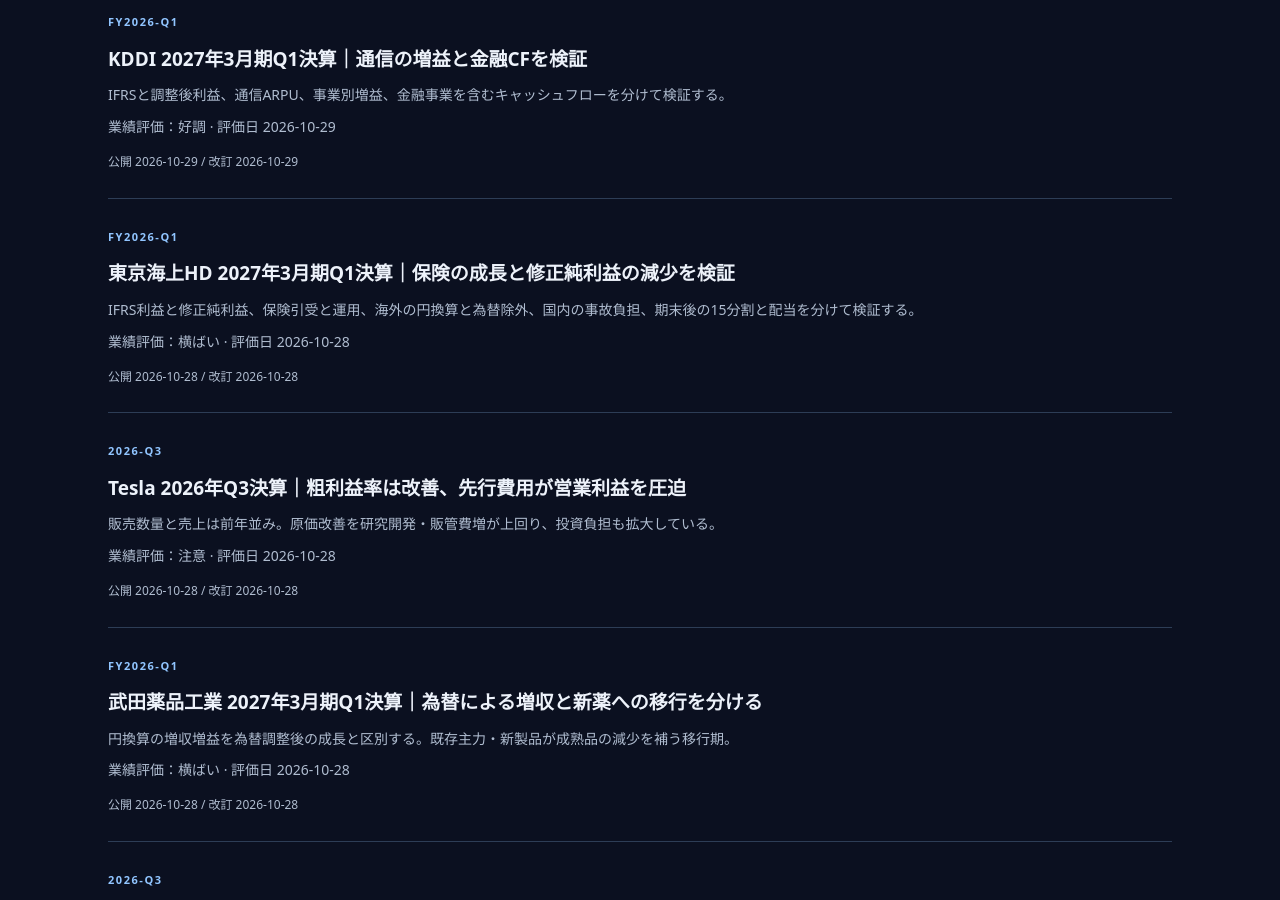
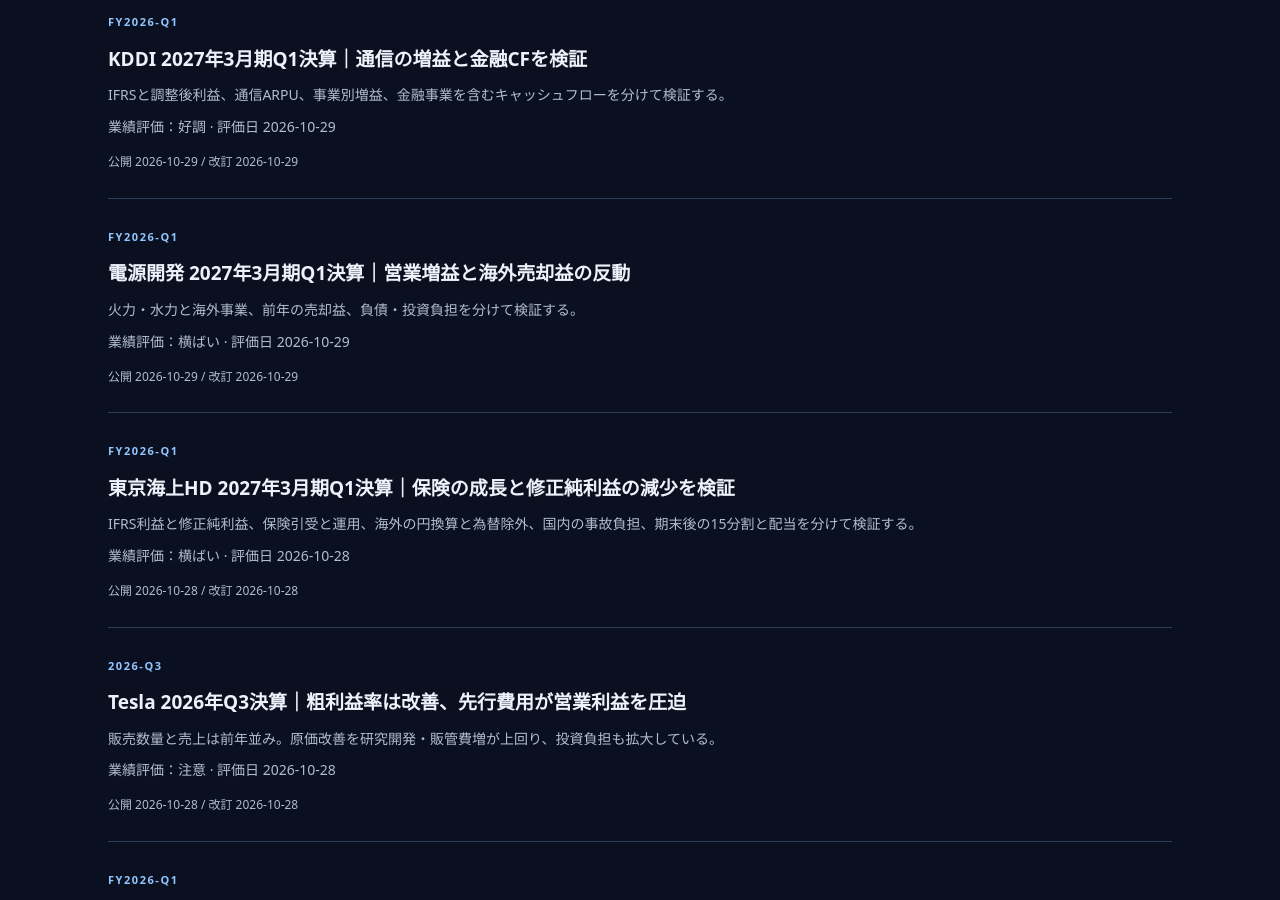
Before and after one commit to nick-shu3/investment-tankyu, a Jekyll site: the page built from index.html, in a window 1280 px wide and 900 px high, scrolled down 3035 px. Built offline with Jekyll 4.4.1, drawn with Linux system fonts in a browser that asks for light colours; some of the changed lines change nothing that is shown; some of the changed text lies outside the part shown.

Commit message:
Add J-POWER FY2026 Q1 earnings analysis (#19)

```diff
--- /dev/null
+++ b/_articles/j-power-fy2026-q1.md
@@ -0,0 +1,112 @@
+---
+title: "電源開発 2027年3月期Q1決算｜営業増益と海外売却益の反動"
+company_id: j-power
+period: FY2026-Q1
+published: "2026-10-29"
+updated: "2026-10-29"
+announcement: "2026-07-31"
+review_status: 公式資料照合・AI分析
+rating: 横ばい
+rating_date: "2026-10-29"
+rating_reason: 売上高と営業利益は増加したが、国内発電の利益は小幅減。前年の海外権益売却益の反動と為替差損が純利益を押し下げた。
+summary: 火力・水力と海外事業、前年の売却益、負債・投資負担を分けて検証する。
+conclusions:
+  - 売上高は前年同期比12.0%増、営業利益は11.7%増。一方、親会社帰属純利益は47.3%減となった。
+  - 減益の主因の一つは前年の北米火力権益売却益の反動。国内発電の販売粗利低下と海外の為替リスクも確認が必要。
+  - 第1四半期の連結CF計算書は作成されておらず、営業CFやFCFは未確認。次回決算は2026年10月30日発表予定。
+---
+
+## 3行サマリー
+
+{% for conclusion in page.conclusions %}
+- {{ conclusion }}
+{% endfor %}
+
+**電源開発株式会社（J-POWER、9513）**は東京証券取引所プライム市場上場の研究対象企業（J0）。対象は**2027年3月期第1四半期、2026年4月1日〜6月30日、日本基準・連結**。公表日は2026年7月31日。分析・評価日は2026年10月29日。**業績評価：横ばい。株価評価：未実施。** 最新公表済みの決算はQ1と公式IRで確認した（J1、J3）。
+
+## 目次
+
+- [主要業績と利益の質](#results)
+- [事業別分析](#segments)
+- [財務・キャッシュフロー](#finance)
+- [会社予想と次回の確認点](#outlook)
+- [出典・計算方法・更新履歴](#sources)
+
+<h2 id="results">主要業績と利益の質</h2>
+
+Q1の3か月、**百万円、EPSのみ円**。前年同期と比較。会社の百万円表示は切捨て（J1 PDF通しp.1、8）。
+
+| 指標 | 当期Q1 | 前年Q1 | 前年比 |
+|:--|--:|--:|--:|
+| 売上高 | 280,273 | 250,297 | +12.0% |
+| 営業利益 | 36,282 | 32,477 | +11.7% |
+| 経常利益 | 39,561 | 73,067 | −45.9% |
+| 親会社帰属純利益 | 27,424 | 52,088 | −47.3% |
+| 基本EPS | 155.80 | 284.82 | — |
+
+営業利益率は独自計算で前年12.98%から当期12.95%とほぼ横ばい。売上増と営業増益は前向きだが、利益率改善とは言い切れない。前四半期比は季節性などの比較条件を十分にそろえていないため省略する。
+
+**純利益の変化：** 持分法投資利益は465億円から101億円へ減少し、支払利息は68億円から86億円、為替差損は7億円から28億円へ増加した（億円未満切捨て）。会社は海外事業の利益増減要因として、北米ガス火力権益売却益の剥落等を約420億円の減益要因と説明する。同じ表では他の持分法投資先による増益要因も示しており、単純に420億円を純利益に足し戻すことはできない（J1 p.4・8、J2 p.8）。
+
+**AI分析：** 純利益の大幅減だけでは基礎事業の悪化を示さない一方、売却益を除けばすべての事業が好調とも言えない。発電の採算と支払利息・為替差損を引き続き検証する。
+
+<h2 id="segments">事業別分析</h2>
+
+**百万円、Q1**。売上高は外部顧客向け、利益は持分法損益等を含み、会社が連結**経常利益**に調整するセグメント利益。営業利益とは異なる（J1 p.10）。
+
+| 事業 | 当期売上 | 前年売上 | 当期利益 | 前年利益 |
+|:--|--:|--:|--:|--:|
+| 発電 | 189,488 | 176,868 | 20,152 | 20,523 |
+| 送変電 | 12,192 | 12,205 | 1,962 | 2,602 |
+| 電力周辺関連 | 9,568 | 8,995 | 1,895 | 2,841 |
+| 海外 | 66,458 | 49,678 | 15,001 | 46,487 |
+| その他 | 2,565 | 2,549 | 186 | 68 |
+
+**発電：** 火力利用率は43%から49%へ上昇し、火力販売量は16.0%増の77億kWh。他方、水力出水率は105%から94%へ低下。再エネ販売量は16.2%減の27億kWh、発電事業全体は3.3%減の131億kWhだった。販売価格などで増収したが、会社は燃料費・購入電力料増による販売粗利の低下を指摘し、事業利益は1.8%減となった（J1 p.4、J2 p.6）。
+
+**海外：** タイなどで販売量が増え、売上高は33.8%増。一方、セグメント利益は前年の持分譲渡に伴う持分法投資利益の反動等で67.7%減。会社はタイ連結事業の米ドル建て債務の為替評価も減益要因に挙げる。資産売却による一時的な利益と事業からの継続収益を分けて確認したい（J1 p.4、J2 p.8〜9）。
+
+**送変電・電力周辺：** 送変電は支払利息の増加、電力周辺関連は売上原価の増加などでそれぞれ減益。**AI分析：** 設備と事業地域の分散は収益源を広げるが、金利、燃料調達、市場価格や天候、海外為替の影響を受ける。
+
+<h2 id="finance">財務・キャッシュフロー</h2>
+
+会社は**Q1連結キャッシュフロー計算書を作成していない**。当期の営業CF、投資CF、現金支出ベースの設備投資、FCFは今回確認できず、推測しない（J1 p.11）。
+
+| 指標 | 2026年6月末 | 2026年3月末 |
+|:--|--:|--:|
+| 現金及び預金 | 377,536百万円 | 396,964百万円 |
+| 有利子負債 | 19,617億円 | 18,832億円 |
+| 自己資本比率 | 37.3% | 37.6% |
+
+有利子負債のうち海外事業のノンリコースローンは3,500億円。会社は長期借入金の増加、米国太陽光発電所建設の進捗やラオス水力事業への出資等を説明している。現金及び預金は貸借対照表の残高で、CF計算書上の現金同等物と同一とは限らない。残高の変化だけから設備投資や借入の現金収支を推定しない（J1 p.5〜6、J2 p.11）。
+
+**AI分析：** 借入増と大型投資が続く中、投資の運転開始後に利益と現金がどれだけ生まれるか、借換金利を含めて追う必要がある。Q1末残高のみで資金繰りの良否を断定できない。
+
+<h2 id="outlook">会社予想と次回の確認点</h2>
+
+会社は2026年5月12日公表の通期予想を据え置き、連結売上高1兆3,800億円、営業利益1,250億円、経常利益1,250億円、親会社帰属純利益810億円を見込む。年間配当予想は105円（中間50円・期末55円）、前期実績は100円。いずれも予想であり確定値ではない（J1 p.1、5）。
+
+次回の第2四半期決算発表は**2026年10月30日予定**。発表時刻は未確認。予定は変更され得る（J3）。Q1記事は10月29日時点の記録とし、次の決算は別記事で比較する。
+
+1. 水力出水率、火力利用率、販売量と購入電力・燃料費の関係。
+2. 海外の継続的な利益と、権益売却・為替評価の影響。
+3. 建設中案件の工期、投資額、稼働後の収益性。
+4. 中間期の営業CF・設備投資・FCF、負債と借換負担。
+5. 通期利益・配当予想の修正と前提条件。
+
+**総合評価：横ばい（2026年10月29日）。** 営業増益と海外売上増は評価できるが、国内発電は減益で、純利益は前年の売却益の反動と営業外費用増を受けた。将来の現金創出力は未確認であり、株価の割安・割高や売買推奨は評価していない。初回記事のため前回記事との見立て比較はない。
+
+<h2 id="sources">出典・計算方法・更新履歴</h2>
+
+確認日：2026年10月29日。短信は表紙を含むPDF通しページ、説明資料は印字ページ。
+
+- **J0** [企業データ](https://www.jpower.co.jp/company_info/about/data.html)、[株式事務のご案内](https://www.jpower.co.jp/ir/stock/procedures.html)：正式名称と上場市場。コードはJ1。
+- **J1** [2027年3月期第1四半期決算短信](https://www.jpower.co.jp/news/pdf/kessan2027-1/all.pdf)（2026年7月31日）：p.1業績・予想、p.4〜5事業・財政状態、p.6〜8 BS・PL、p.10セグメント、p.11 CF注記。
+- **J2** [第1四半期決算説明資料](https://www.jpower.co.jp/ir/pdf/260731presentation.pdf)（2026年7月31日）：p.6販売電力量、p.8利益増減要因、p.9セグメント、p.11財政状態。
+- **J3** [公式IRトップ](https://www.jpower.co.jp/ir/)・[IRカレンダー](https://www.jpower.co.jp/ir/calendar.html)：最新決算と次回発表予定。
+
+営業利益率＝営業利益÷売上高×100。当期36,282÷280,273＝12.95%、前年32,477÷250,297＝12.98%（小数第3位四捨五入）。増減率は会社開示値を使用。J1の数値は百万円未満切捨てで、億円表示も切捨て。利益・利益率は株式の評価額ではない。
+
+### 更新履歴
+
+- 2026年10月29日：初版。公式資料に基づき営業増益と海外売却益の反動、CF未作成を区別した。
--- a/_data/companies.json
+++ b/_data/companies.json
@@ -247,7 +247,16 @@
     "name": "電源開発（J-POWER）",
     "ticker": "9513",
     "type": "日本株",
-    "description": "日本株"
+    "description": "国内発電・送変電と海外電力事業",
+    "legal_name": "電源開発株式会社",
+    "listing": {
+      "status": "listed",
+      "market": "東京証券取引所 プライム市場",
+      "name_source": "https://www.jpower.co.jp/company_info/about/data.html",
+      "source": "https://www.jpower.co.jp/ir/stock/procedures.html",
+      "checked": "2026-10-29",
+      "scope": "国内の主要上場市場。海外・重複上場市場の網羅一覧ではない。"
+    }
   },
   {
     "id": "tesla",
```
Also changed, not shown: README.md.
